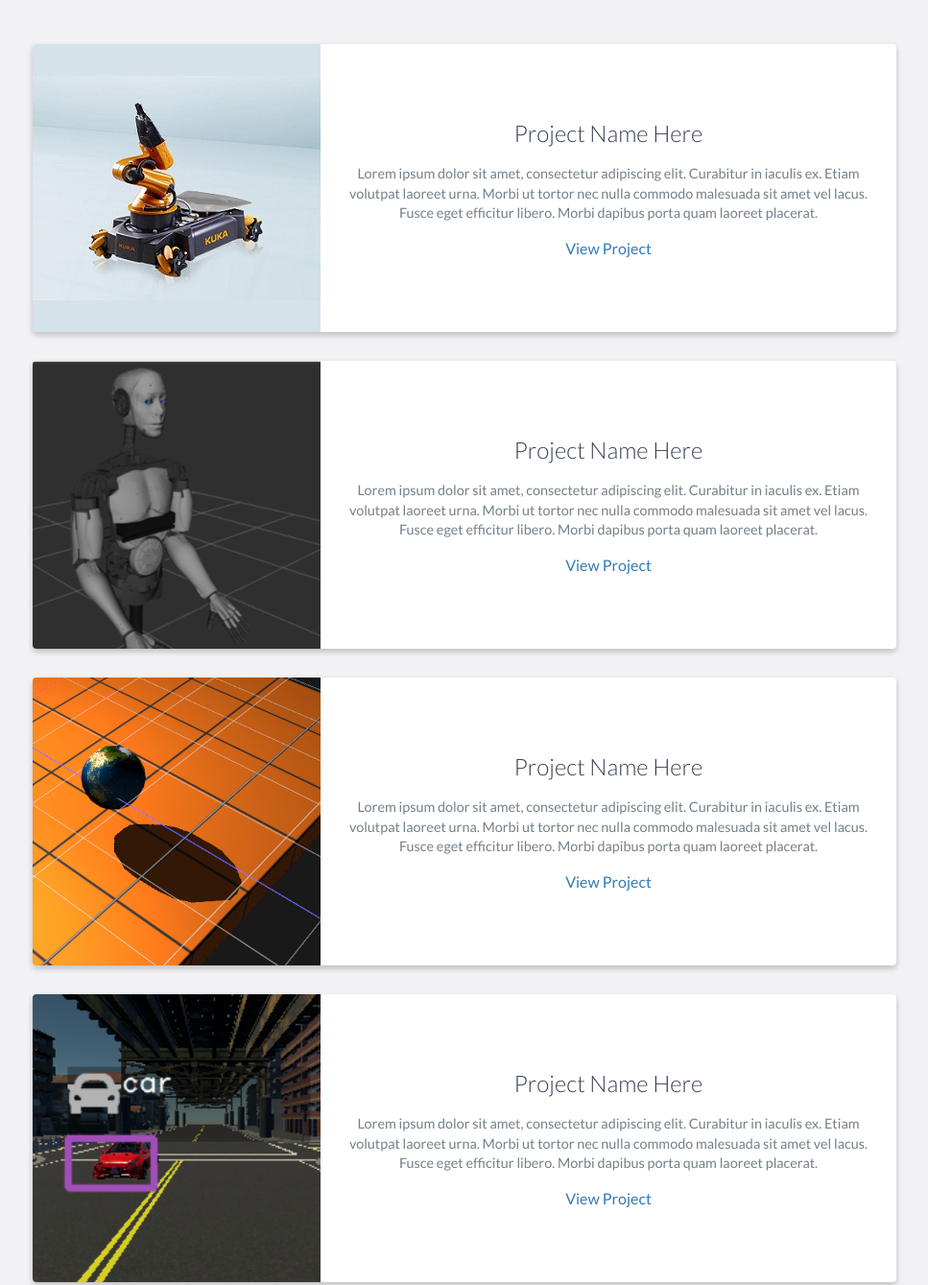
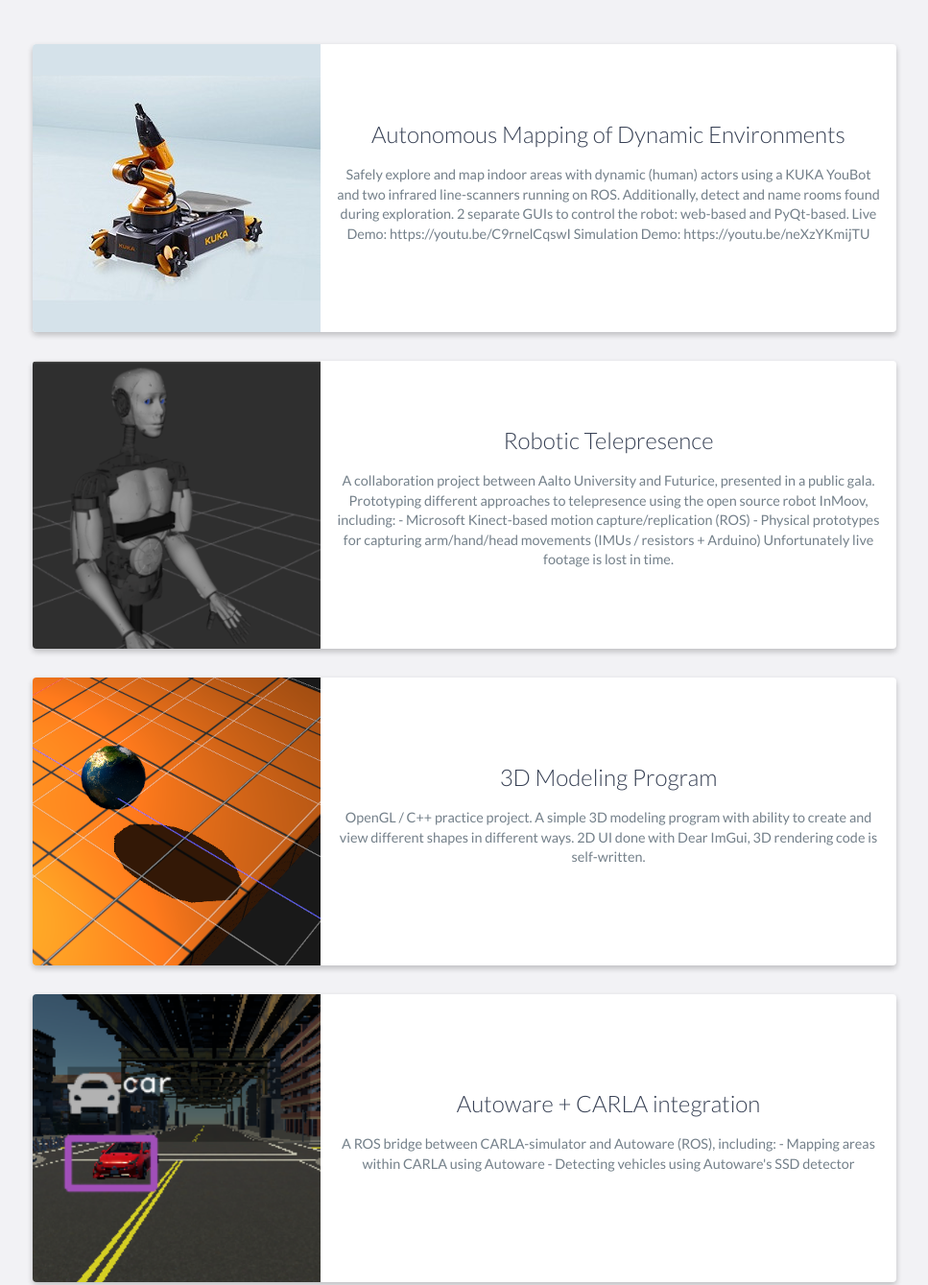
Before and after one commit to juha-hovi/juha-hovi.github.io, a website: page index.html in a window 1280 px wide. Shown: the part 900-2239 px from the top of the page at 96% size, without its empty margins (156-1123 px from the left). Drawn offline with nearby package versions, Linux system fonts and the light colour scheme.

Commit message:
Update index.html

```diff
--- a/index.html
+++ b/index.html
@@ -155,11 +155,14 @@
                     </div>
                     <!-- End .project-image -->
                     <div class="project-info">
-                        <h3>Project Name Here</h3>
+                        <h3>Autonomous Mapping of Dynamic Environments</h3>
                         <p>
-                            Lorem ipsum dolor sit amet, consectetur adipiscing elit. Curabitur in iaculis ex. Etiam volutpat laoreet urna. Morbi ut tortor nec nulla commodo malesuada sit amet vel lacus. Fusce eget efficitur libero. Morbi dapibus porta quam laoreet placerat.
+                            Safely explore and map indoor areas with dynamic (human) actors using a KUKA YouBot and two infrared line-scanners running on ROS. Additionally, detect and name rooms found during exploration. 2 separate GUIs to control the robot: web-based and PyQt-based.
+
+                            Live Demo: https://youtu.be/C9rnelCqswI
+                            Simulation Demo: https://youtu.be/neXzYKmijTU
                         </p>
-                        <a href="#">View Project</a>
+                        <!-- <a href="#">View Project</a> -->
                     </div>
                     <!-- End .project-info -->
                 </div>
@@ -171,11 +174,15 @@
                     </div>
                     <!-- End .project-image -->
                     <div class="project-info">
-                        <h3>Project Name Here</h3>
+                        <h3>Robotic Telepresence</h3>
                         <p>
-                            Lorem ipsum dolor sit amet, consectetur adipiscing elit. Curabitur in iaculis ex. Etiam volutpat laoreet urna. Morbi ut tortor nec nulla commodo malesuada sit amet vel lacus. Fusce eget efficitur libero. Morbi dapibus porta quam laoreet placerat.
+                            A collaboration project between Aalto University and Futurice, presented in a public gala. Prototyping different approaches to telepresence using the open source robot InMoov, including:
+	                        - Microsoft Kinect-based motion capture/replication (ROS)
+	                        - Physical prototypes for capturing arm/hand/head movements (IMUs / resistors + Arduino)
+
+                            Unfortunately live footage is lost in time.
                         </p>
-                        <a href="#">View Project</a>
+                        <!-- <a href="#">View Project</a> -->
                     </div>
                     <!-- End .project-info -->
                 </div>
@@ -187,11 +194,11 @@
                     </div>
                     <!-- End .project-image -->
                     <div class="project-info">
-                        <h3>Project Name Here</h3>
+                        <h3>3D Modeling Program</h3>
                         <p>
-                            Lorem ipsum dolor sit amet, consectetur adipiscing elit. Curabitur in iaculis ex. Etiam volutpat laoreet urna. Morbi ut tortor nec nulla commodo malesuada sit amet vel lacus. Fusce eget efficitur libero. Morbi dapibus porta quam laoreet placerat.
+                            OpenGL / C++ practice project. A simple 3D modeling program with ability to create and view different shapes in different ways. 2D UI done with Dear ImGui, 3D rendering code is self-written.
                         </p>
-                        <a href="#">View Project</a>
+                        <!-- <a href="#">View Project</a> -->
                     </div>
                     <!-- End .project-info -->
                 </div>
@@ -203,11 +210,13 @@
                     </div>
                     <!-- End .project-image -->
                     <div class="project-info">
-                        <h3>Project Name Here</h3>
+                        <h3>Autoware + CARLA integration</h3>
                         <p>
-                            Lorem ipsum dolor sit amet, consectetur adipiscing elit. Curabitur in iaculis ex. Etiam volutpat laoreet urna. Morbi ut tortor nec nulla commodo malesuada sit amet vel lacus. Fusce eget efficitur libero. Morbi dapibus porta quam laoreet placerat.
+                            A ROS bridge between CARLA-simulator and Autoware (ROS), including:
+	                        - Mapping areas within CARLA using Autoware
+	                        - Detecting vehicles using Autoware's SSD detector
                         </p>
-                        <a href="#">View Project</a>
+                        <!-- <a href="#">View Project</a> -->
                     </div>
                     <!-- End .project-info -->
                 </div>
```
